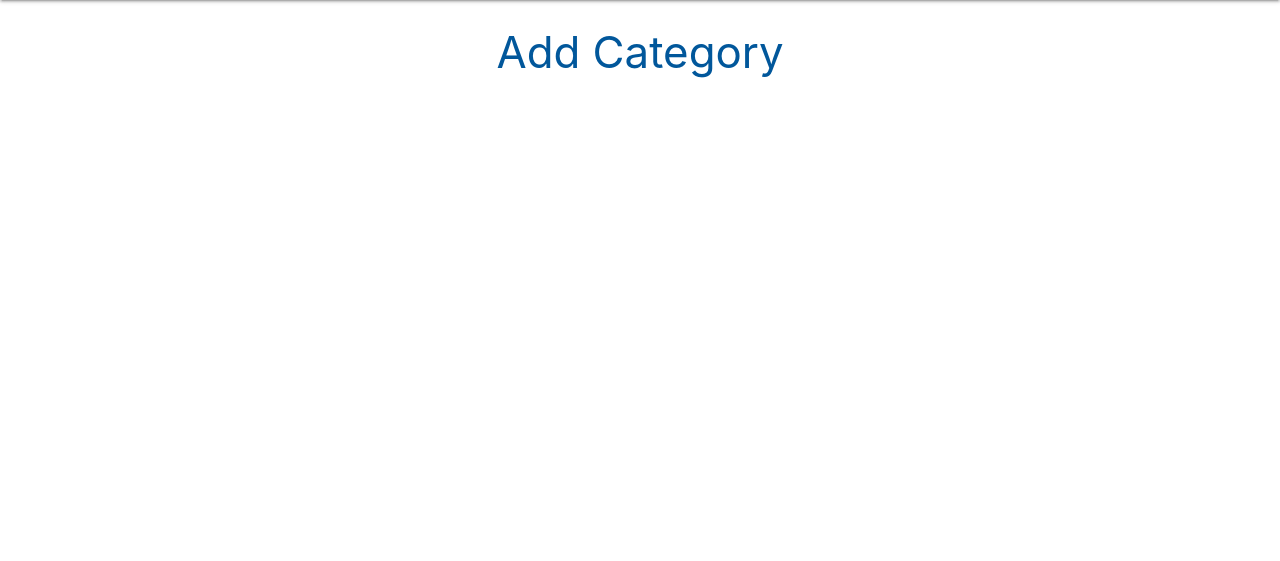
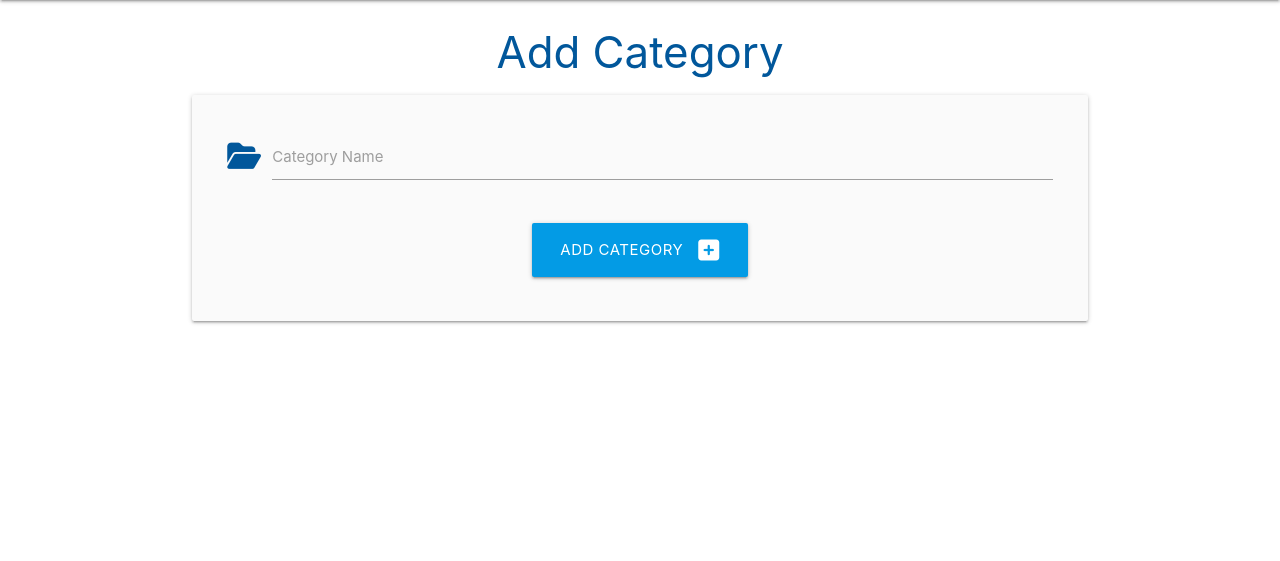
Before and after one commit to JaimeHyland/task_manager, a Flask app: page /add_category in a window 1280 px wide. Shown: the part 64-625 px from the top of the page. Run offline with Flask 3, Linux system fonts and the light colour scheme.

Commit message:
debug: correct input field and button for add category

```diff
--- a/taskmanager/templates/add_category.html
+++ b/taskmanager/templates/add_category.html
@@ -3,4 +3,24 @@
 
 <h3 class="light-blue-text text-darken-4 center-align">Add  Category</h3>
 
+<div class="row card-panel grey lighten-5">
+    <form class="col s12" method="POST" action="{{ url_for('add_category') }}">
+        <div class="row">
+            <div class="input-field col s12">
+                <i class="fas fa-folder-open prefix light-blue-text text-darken-4"></i>
+              <input id="category_name" name="category_name" minlength="3" maxlength="25" type="text" class="validate">
+              <label for="category_name">Category Name</label>
+            </div>
+          </div>
+          <div class="row">
+            <div class="col s12 center-align">
+                <button type="submit" class="btn-large light-blue darken-1">
+                    Add Category <i class="fas fa-plus-square right"></i>
+
+                </button>
+            </div>
+          </div>
+    </form>
+  </div>
+
 {% endblock %}
```
